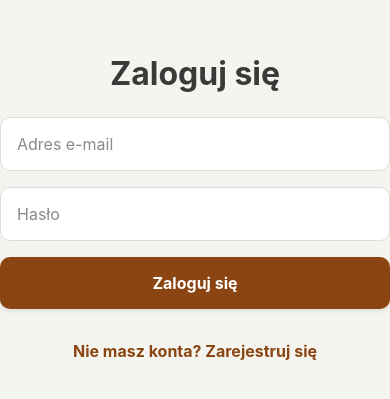
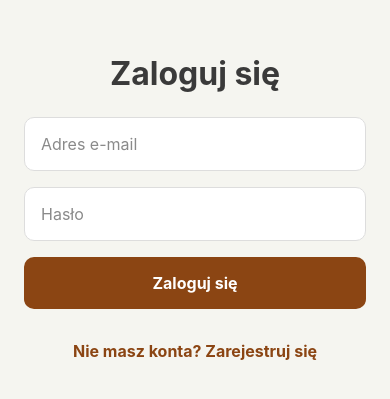
Before and after one commit to pweat/Opieka-Plus, a React Native app: screen /Login in a window 390 px wide. Shown: the part 207-606 px from the top of the page. Built offline with nearby package versions, Linux system fonts and the light colour scheme; no server answers.

Commit message:
UI: Poprawka KeyboardAvoidingView na ekranach Login i ShiftDetail

```diff
--- a/app/screens/LoginScreen.tsx
+++ b/app/screens/LoginScreen.tsx
@@ -7,16 +7,19 @@ import {
   Alert,
   TouchableOpacity,
   SafeAreaView,
+  KeyboardAvoidingView,
+  Platform,
+  ScrollView, // 1. Importujemy potrzebne moduły
 } from "react-native";
 import { auth } from "../../firebaseConfig";
 import { signInWithEmailAndPassword } from "firebase/auth";
-// Importujemy nasz motyw!
 import { theme } from "../../theme";
 
 const LoginScreen = ({ navigation }: { navigation: any }) => {
   const [email, setEmail] = useState("");
   const [password, setPassword] = useState("");
 
+  // Funkcja handleLogin (bez zmian)
   const handleLogin = async () => {
     if (!email || !password) {
       Alert.alert("Błąd", "Proszę podać e-mail i hasło.");
@@ -24,7 +27,6 @@ const LoginScreen = ({ navigation }: { navigation: any }) => {
     }
     try {
       await signInWithEmailAndPassword(auth, email, password);
-      // Alert o sukcesie został usunięty (zgodnie z Twoją prośbą)
     } catch (error: any) {
       if (
         error.code === "auth/user-not-found" ||
@@ -38,10 +40,20 @@ const LoginScreen = ({ navigation }: { navigation: any }) => {
   };
 
   return (
+    // 2. Używamy SafeAreaView jako głównego kontenera tła
     <SafeAreaView style={styles.container}>
+      {/* 3. Dodajemy KeyboardAvoidingView z behavior="padding" */}
+      <KeyboardAvoidingView
+        behavior={Platform.OS === "ios" ? "padding" : "padding"}
+        style={styles.kbContainer}
+      >
+        {/* 4. Dodajemy ScrollView, aby ekran działał na mniejszych telefonach */}
+        <ScrollView
+          contentContainerStyle={styles.scrollContainer}
+          keyboardShouldPersistTaps="handled"
+        >
           <Text style={styles.title}>Zaloguj się</Text>
 
-      {/* Nowe, stylizowane pole tekstowe */}
           <TextInput
             style={styles.input}
             placeholder="Adres e-mail"
@@ -52,7 +64,6 @@ const LoginScreen = ({ navigation }: { navigation: any }) => {
             placeholderTextColor={theme.colors.textSecondary}
           />
 
-      {/* Nowe, stylizowane pole tekstowe */}
           <TextInput
             style={styles.input}
             placeholder="Hasło"
@@ -62,12 +73,10 @@ const LoginScreen = ({ navigation }: { navigation: any }) => {
             placeholderTextColor={theme.colors.textSecondary}
           />
 
-      {/* Nasz nowy, główny przycisk */}
           <TouchableOpacity style={styles.buttonPrimary} onPress={handleLogin}>
             <Text style={styles.buttonPrimaryText}>Zaloguj się</Text>
           </TouchableOpacity>
 
-      {/* Nasz nowy, dodatkowy przycisk */}
           <TouchableOpacity
             style={styles.buttonSecondary}
             onPress={() => navigation.navigate("RoleSelection")}
@@ -76,15 +85,23 @@ const LoginScreen = ({ navigation }: { navigation: any }) => {
               Nie masz konta? Zarejestruj się
             </Text>
           </TouchableOpacity>
+        </ScrollView>
+      </KeyboardAvoidingView>
     </SafeAreaView>
   );
 };
 
-// Nowe style z pliku theme.ts
+// 5. Aktualizujemy style
 const styles = StyleSheet.create({
   container: {
     flex: 1,
     backgroundColor: theme.colors.background,
+  },
+  kbContainer: {
+    flex: 1,
+  },
+  scrollContainer: {
+    flexGrow: 1, // Kluczowe: pozwala zawartości rosnąć i centrować się
     justifyContent: "center",
     padding: theme.spacing.large,
   },
@@ -95,18 +112,16 @@ const styles = StyleSheet.create({
     textAlign: "center",
     marginBottom: theme.spacing.large,
   },
-  // Styl dla naszych pól tekstowych
   input: {
-    backgroundColor: theme.colors.card, // Tło 'karty' (białe)
+    backgroundColor: theme.colors.card,
     borderWidth: 1,
-    borderColor: "#ddd", // Delikatna ramka
+    borderColor: "#ddd",
     borderRadius: 10,
     padding: theme.spacing.medium,
     marginBottom: theme.spacing.medium,
     fontSize: theme.fonts.body,
     color: theme.colors.text,
   },
-  // Style przycisków (takie same jak na WelcomeScreen)
   buttonPrimary: {
     backgroundColor: theme.colors.primary,
     paddingVertical: theme.spacing.medium,
@@ -114,10 +129,6 @@ const styles = StyleSheet.create({
     alignItems: "center",
     marginBottom: theme.spacing.medium,
     elevation: 3,
-    shadowColor: "#000",
-    shadowOffset: { width: 0, height: 2 },
-    shadowOpacity: 0.1,
-    shadowRadius: 4,
   },
   buttonPrimaryText: {
     color: theme.colors.primaryText,
--- a/app/screens/ManageCaregiversScreen.tsx
+++ b/app/screens/ManageCaregiversScreen.tsx
@@ -17,12 +17,13 @@ import {
   getDoc,
 } from "firebase/firestore";
 import { db } from "../../firebaseConfig";
-import { theme } from "../../theme"; // Pamiętamy o poprawnej ścieżce
+import { theme } from "../../theme";
 
 // Interfejs dla danych opiekuna
 interface CaregiverProfile {
   id: string;
   email: string;
+  name?: string; // Dodajemy opcjonalne imię
 }
 
 const ManageCaregiversScreen = ({ route }: { route: any }) => {
@@ -30,7 +31,7 @@ const ManageCaregiversScreen = ({ route }: { route: any }) => {
   const [loading, setLoading] = useState(true);
   const [caregivers, setCaregivers] = useState<CaregiverProfile[]>([]);
 
-  // Pobieranie listy przypisanych opiekunów (bez zmian)
+  // POPRAWKA: Pobieramy pełny profil użytkownika
   useEffect(() => {
     const fetchAssignedCaregivers = async () => {
       setLoading(true);
@@ -44,7 +45,11 @@ const ManageCaregiversScreen = ({ route }: { route: any }) => {
             caregiverIds.map(async (id) => {
               const userDoc = await getDoc(doc(db, "users", id));
               if (userDoc.exists()) {
-                return { id: userDoc.id, email: userDoc.data().email };
+                // Zwracamy cały profil, a nie tylko email
+                return {
+                  id: userDoc.id,
+                  ...userDoc.data(),
+                } as CaregiverProfile;
               }
               return null;
             })
@@ -95,7 +100,6 @@ const ManageCaregiversScreen = ({ route }: { route: any }) => {
 
   return (
     <View style={styles.container}>
-      {/* Przycisk "Zaproś" w nowym stylu */}
       <TouchableOpacity
         style={styles.buttonPrimary}
         onPress={generateInviteCode}
@@ -105,14 +109,15 @@ const ManageCaregiversScreen = ({ route }: { route: any }) => {
 
       <Text style={styles.title}>Przypisani Opiekunowie:</Text>
 
-      {/* Lista przypisanych opiekunów */}
       <FlatList
         data={caregivers}
         keyExtractor={(item) => item.id}
         renderItem={({ item }) => (
-          // Używamy stylu 'karty'
           <View style={styles.card}>
-            <Text style={styles.cardText}>{item.email}</Text>
+            {/* POPRAWKA: Wyświetlamy imię, a jeśli go nie ma - e-mail */}
+            <Text style={styles.cardTitle}>{item.name || item.email}</Text>
+            {/* Pokazujemy e-mail jako drugą informację, jeśli jest imię */}
+            {item.name && <Text style={styles.cardText}>{item.email}</Text>}
           </View>
         )}
         ListEmptyComponent={
@@ -128,19 +133,18 @@ const styles = StyleSheet.create({
   container: {
     flex: 1,
     padding: theme.spacing.large,
-    backgroundColor: theme.colors.background, // Tło z motywu
+    backgroundColor: theme.colors.background,
   },
   loadingContainer: {
     justifyContent: "center",
     alignItems: "center",
   },
-  // Styl głównego przycisku
   buttonPrimary: {
     backgroundColor: theme.colors.primary,
     paddingVertical: theme.spacing.medium,
     borderRadius: 10,
     alignItems: "center",
-    marginBottom: theme.spacing.large, // Odstęp od listy
+    marginBottom: theme.spacing.large,
     elevation: 3,
   },
   buttonPrimaryText: {
@@ -154,7 +158,6 @@ const styles = StyleSheet.create({
     marginBottom: theme.spacing.medium,
     color: theme.colors.text,
   },
-  // Styl dla karty opiekuna
   card: {
     backgroundColor: theme.colors.card,
     padding: theme.spacing.medium,
@@ -163,9 +166,15 @@ const styles = StyleSheet.create({
     borderWidth: 1,
     borderColor: "#eee",
   },
-  cardText: {
+  cardTitle: {
     fontSize: theme.fonts.body,
     color: theme.colors.text,
+    fontWeight: "bold",
+  },
+  cardText: {
+    fontSize: 14, // Trochę mniejszy
+    color: theme.colors.textSecondary,
+    marginTop: theme.spacing.small / 2,
   },
   emptyText: {
     color: theme.colors.textSecondary,
--- a/app/screens/RegisterScreen.tsx
+++ b/app/screens/RegisterScreen.tsx
@@ -7,10 +7,12 @@ import {
   Alert,
   TouchableOpacity,
   SafeAreaView,
+  ScrollView,
+  KeyboardAvoidingView,
+  Platform, // 1. IMPORTUJEMY KeyboardAvoidingView i Platform
 } from "react-native";
-// Importujemy bazę danych, motyw i funkcje autoryzacji
 import { auth, db } from "../../firebaseConfig";
-import { theme } from "../../theme"; // Poprawna ścieżka to ../theme
+import { theme } from "../../theme";
 import { createUserWithEmailAndPassword } from "firebase/auth";
 import { doc, setDoc } from "firebase/firestore";
 
@@ -21,13 +23,15 @@ const RegisterScreen = ({
   route: any;
   navigation: any;
 }) => {
+  const [name, setName] = useState("");
   const [email, setEmail] = useState("");
   const [password, setPassword] = useState("");
   const [confirmPassword, setConfirmPassword] = useState("");
   const { selectedRole } = route.params;
 
+  // Funkcja handleRegister (bez zmian)
   const handleRegister = async () => {
-    if (!email || !password || password !== confirmPassword) {
+    if (!name || !email || !password || password !== confirmPassword) {
       Alert.alert(
         "Błąd",
         "Sprawdź, czy wszystkie pola są wypełnione i czy hasła są identyczne."
@@ -35,7 +39,6 @@ const RegisterScreen = ({
       return;
     }
     try {
-      // Krok 1: Utwórz użytkownika w Auth
       const userCredential = await createUserWithEmailAndPassword(
         auth,
         email,
@@ -43,15 +46,14 @@ const RegisterScreen = ({
       );
       const user = userCredential.user;
 
-      // Krok 2: Zapisz rolę w Firestore
       await setDoc(doc(db, "users", user.uid), {
         uid: user.uid,
+        name: name,
         email: user.email,
         role: selectedRole,
         createdAt: new Date(),
       });
 
-      // Nie musimy już nawigować, RootNavigator sam wykryje zalogowanie
       Alert.alert("Sukces!", "Konto zostało pomyślnie utworzone.");
     } catch (error: any) {
       if (error.code === "auth/email-already-in-use") {
@@ -65,7 +67,16 @@ const RegisterScreen = ({
   };
 
   return (
-    <SafeAreaView style={styles.container}>
+    // 2. Używamy KeyboardAvoidingView jako głównego kontenera
+    <KeyboardAvoidingView
+      behavior={Platform.OS === "ios" ? "padding" : "height"} // Automatyczne dopasowanie
+      style={styles.kbContainer}
+    >
+      <ScrollView
+        style={styles.container} // Tło
+        contentContainerStyle={styles.scrollContainer} // Wyśrodkowanie
+        keyboardShouldPersistTaps="handled" // Pozwala klikać przycisk, gdy klawiatura jest otwarta
+      >
         <Text style={styles.title}>Stwórz konto</Text>
         <Text style={styles.subtitle}>
           Jako:{" "}
@@ -74,6 +85,14 @@ const RegisterScreen = ({
             : "Opiekun / Opiekunka"}
         </Text>
 
+        <TextInput
+          style={styles.input}
+          placeholder="Twoje Imię"
+          value={name}
+          onChangeText={setName}
+          autoCapitalize="words"
+          placeholderTextColor={theme.colors.textSecondary}
+        />
         <TextInput
           style={styles.input}
           placeholder="Adres e-mail"
@@ -100,19 +119,28 @@ const RegisterScreen = ({
           placeholderTextColor={theme.colors.textSecondary}
         />
 
-      {/* Przycisk "Zarejestruj się" */}
         <TouchableOpacity style={styles.buttonPrimary} onPress={handleRegister}>
           <Text style={styles.buttonPrimaryText}>Zarejestruj się</Text>
         </TouchableOpacity>
-    </SafeAreaView>
+      </ScrollView>
+    </KeyboardAvoidingView>
   );
 };
 
-// Style z pliku theme.ts
+// 3. AKTUALIZUJEMY STYLE
 const styles = StyleSheet.create({
+  kbContainer: {
+    // Nowy styl dla KeyboardAvoidingView
+    flex: 1,
+  },
   container: {
+    // Ten styl jest teraz dla tła ScrollView
     flex: 1,
     backgroundColor: theme.colors.background,
+  },
+  scrollContainer: {
+    // Ten styl centruje zawartość
+    flexGrow: 1,
     justifyContent: "center",
     padding: theme.spacing.large,
   },
@@ -121,7 +149,7 @@ const styles = StyleSheet.create({
     fontWeight: "bold",
     color: theme.colors.text,
     textAlign: "center",
-    marginBottom: theme.spacing.small, // Mniejszy margines
+    marginBottom: theme.spacing.small,
   },
   subtitle: {
     fontSize: theme.fonts.body,
@@ -144,7 +172,7 @@ const styles = StyleSheet.create({
     paddingVertical: theme.spacing.medium,
     borderRadius: 10,
     alignItems: "center",
-    marginTop: theme.spacing.small, // Mały margines nad przyciskiem
+    marginTop: theme.spacing.small,
     elevation: 3,
     shadowColor: "#000",
     shadowOffset: { width: 0, height: 2 },
--- a/app/screens/ShiftDetailScreen.tsx
+++ b/app/screens/ShiftDetailScreen.tsx
@@ -8,9 +8,11 @@ import {
   TouchableOpacity,
   ScrollView,
   TextInput,
+  KeyboardAvoidingView,
+  Platform,
 } from "react-native";
 import { db } from "../../firebaseConfig";
-import { theme } from "../../theme"; // Importujemy motyw
+import { theme } from "../../theme";
 import { doc, getDoc, updateDoc } from "firebase/firestore";
 
 // Typy (bez zmian)
@@ -28,14 +30,14 @@ interface ShiftDetails {
 }
 
 const ShiftDetailScreen = ({ route }: { route: any }) => {
+  // Cała logika (useState, useEffect, funkcje handle...)
+  // pozostaje BEZ ZMIAN.
   const { shiftId } = route.params;
   const [loading, setLoading] = useState(true);
   const [shift, setShift] = useState<ShiftDetails | null>(null);
   const [notes, setNotes] = useState("");
-
   const shiftDocRef = doc(db, "shifts", shiftId);
 
-  // Funkcja pobierania danych (bez zmian)
   useEffect(() => {
     const fetchShiftDetails = async () => {
       setLoading(true);
@@ -63,7 +65,6 @@ const ShiftDetailScreen = ({ route }: { route: any }) => {
     fetchShiftDetails();
   }, [shiftId]);
 
-  // Funkcja odhaczania zadań (bez zmian)
   const handleToggleTask = async (taskIndex: number) => {
     if (!shift) return;
     const newTasks = [...shift.tasks];
@@ -76,7 +77,6 @@ const ShiftDetailScreen = ({ route }: { route: any }) => {
     }
   };
 
-  // Funkcja aktualizacji raportu (bez zmian)
   const handleUpdateReport = async (field: keyof ShiftDetails, value: any) => {
     if (!shift) return;
     setShift((prevShift) => ({ ...prevShift!, [field]: value }));
@@ -84,6 +84,15 @@ const ShiftDetailScreen = ({ route }: { route: any }) => {
       await updateDoc(shiftDocRef, { [field]: value });
     } catch (error) {
       Alert.alert("Błąd", `Nie udało się zapisać pola: ${field}.`);
+    }
+  };
+
+  const handleSaveNotes = async () => {
+    try {
+      await updateDoc(shiftDocRef, { notes: notes });
+      Alert.alert("Sukces", "Notatki zostały zapisane.");
+    } catch (error) {
+      Alert.alert("Błąd", "Nie udało się zapisać notatek.");
     }
   };
 
@@ -104,7 +113,17 @@ const ShiftDetailScreen = ({ route }: { route: any }) => {
   }
 
   return (
-    <ScrollView style={styles.container}>
+    // 1. Używamy KeyboardAvoidingView z behavior="padding"
+    <KeyboardAvoidingView
+      behavior={Platform.OS === "ios" ? "padding" : "padding"}
+      style={styles.kbContainer}
+    >
+      {/* 2. ScrollView jest wewnątrz */}
+      <ScrollView
+        style={styles.container} // Styl tła
+        contentContainerStyle={styles.scrollContainer} // Styl zawartości
+        keyboardShouldPersistTaps="handled"
+      >
         <Text style={styles.patientName}>{shift.patientName}</Text>
 
         {/* SEKCJA ZADAŃ */}
@@ -113,10 +132,12 @@ const ShiftDetailScreen = ({ route }: { route: any }) => {
           shift.tasks.map((item, index) => (
             <TouchableOpacity
               key={`${item.description}-${index}`}
-            style={styles.taskCard} // Używamy stylu karty
+              style={styles.taskCard}
               onPress={() => handleToggleTask(index)}
             >
-            <View style={[styles.checkbox, item.isDone && styles.checkboxDone]}>
+              <View
+                style={[styles.checkbox, item.isDone && styles.checkboxDone]}
+              >
                 {item.isDone && <Text style={styles.checkmark}>✔</Text>}
               </View>
               <Text
@@ -224,22 +245,40 @@ const ShiftDetailScreen = ({ route }: { route: any }) => {
           multiline
           value={notes}
           onChangeText={setNotes}
-        onBlur={() => handleUpdateReport("notes", notes)}
         />
+
+        <TouchableOpacity
+          style={styles.buttonPrimary}
+          onPress={handleSaveNotes}
+        >
+          <Text style={styles.buttonPrimaryText}>Zapisz Notatki</Text>
+        </TouchableOpacity>
       </ScrollView>
+    </KeyboardAvoidingView>
   );
 };
 
-// Nowy, kompletny arkusz stylów z motywem
+// 3. AKTUALIZUJEMY STYLE
 const styles = StyleSheet.create({
+  kbContainer: {
+    flex: 1,
+    backgroundColor: theme.colors.background, // Tło dla całego KAV
+  },
   container: {
-    flex: 1,
+    // Ten styl jest teraz *tylko* dla ScrollView
+    flex: 1, // Pozwalamy mu zająć całą dostępną przestrzeń
+  },
+  scrollContainer: {
+    // Styl dla *zawartości* wewnątrz ScrollView
     padding: theme.spacing.large,
-    backgroundColor: theme.colors.background, // Tło z motywu
+    flexGrow: 1, // Pozwala zawartości rosnąć
   },
   loadingContainer: {
+    flex: 1,
     justifyContent: "center",
     alignItems: "center",
+    backgroundColor: theme.colors.background,
+    padding: theme.spacing.large,
   },
   patientName: {
     fontSize: theme.fonts.title,
@@ -256,7 +295,7 @@ const styles = StyleSheet.create({
     marginTop: theme.spacing.medium,
   },
   taskCard: {
-    backgroundColor: theme.colors.card, // Białe tło
+    backgroundColor: theme.colors.card,
     padding: theme.spacing.medium,
     borderRadius: 10,
     marginBottom: theme.spacing.small,
@@ -272,17 +311,17 @@ const styles = StyleSheet.create({
     height: 24,
     borderRadius: 4,
     borderWidth: 2,
-    borderColor: theme.colors.primary, // Brązowa ramka
+    borderColor: theme.colors.primary,
     marginRight: theme.spacing.medium,
     alignItems: "center",
     justifyContent: "center",
   },
   checkboxDone: {
-    backgroundColor: theme.colors.primary, // Wypełnienie brązowe
+    backgroundColor: theme.colors.primary,
   },
   checkmark: {
     fontSize: 14,
-    color: theme.colors.primaryText, // Biały ptaszek
+    color: theme.colors.primaryText,
   },
   taskDescription: {
     fontSize: theme.fonts.body,
@@ -315,8 +354,8 @@ const styles = StyleSheet.create({
     fontSize: 40,
   },
   moodSelected: {
-    backgroundColor: "#e0e0e0", // Lepsze podświetlenie
-    borderColor: theme.colors.primary, // Brązowa ramka
+    backgroundColor: "#e0e0e0",
+    borderColor: theme.colors.primary,
   },
   optionButton: {
     flex: 1,
@@ -324,19 +363,19 @@ const styles = StyleSheet.create({
     marginHorizontal: theme.spacing.small / 2,
     borderRadius: 10,
     borderWidth: 1,
-    borderColor: theme.colors.primary, // Brązowa ramka
-    backgroundColor: theme.colors.card, // Białe tło
+    borderColor: theme.colors.primary,
+    backgroundColor: theme.colors.card,
     alignItems: "center",
   },
   optionSelected: {
-    backgroundColor: theme.colors.primary, // Brązowe tło
+    backgroundColor: theme.colors.primary,
   },
   optionText: {
     fontSize: theme.fonts.body,
-    color: theme.colors.primary, // Brązowy tekst
+    color: theme.colors.primary,
   },
   optionSelectedText: {
-    color: theme.colors.primaryText, // Biały tekst
+    color: theme.colors.primaryText,
     fontWeight: "bold",
   },
   notesInput: {
@@ -348,8 +387,21 @@ const styles = StyleSheet.create({
     fontSize: theme.fonts.body,
     minHeight: 120,
     textAlignVertical: "top",
-    marginBottom: 50,
     color: theme.colors.text,
+  },
+  buttonPrimary: {
+    backgroundColor: theme.colors.primary,
+    paddingVertical: theme.spacing.medium,
+    borderRadius: 10,
+    alignItems: "center",
+    elevation: 3,
+    marginTop: theme.spacing.medium,
+    marginBottom: theme.spacing.large, // Zmniejszony margines dolny, aby lepiej pasował
+  },
+  buttonPrimaryText: {
+    color: theme.colors.primaryText,
+    fontSize: theme.fonts.body,
+    fontWeight: "bold",
   },
 });
 
```
Also changed, not shown: app/screens/HomeScreen.tsx (+18 -18 lines), app/screens/ScheduleVisitScreen.tsx (+13 -9 lines). Lines whose indentation alone changed are shown as unchanged.
